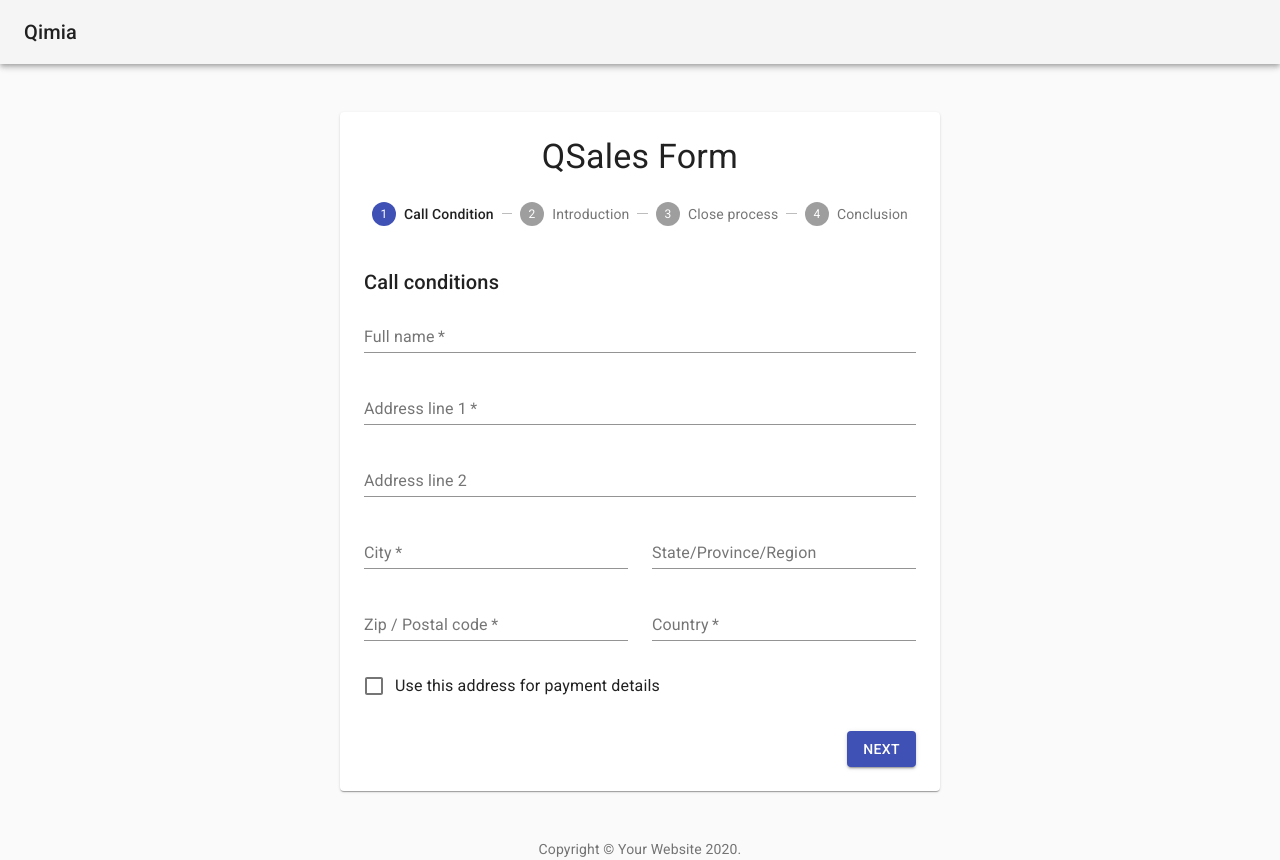
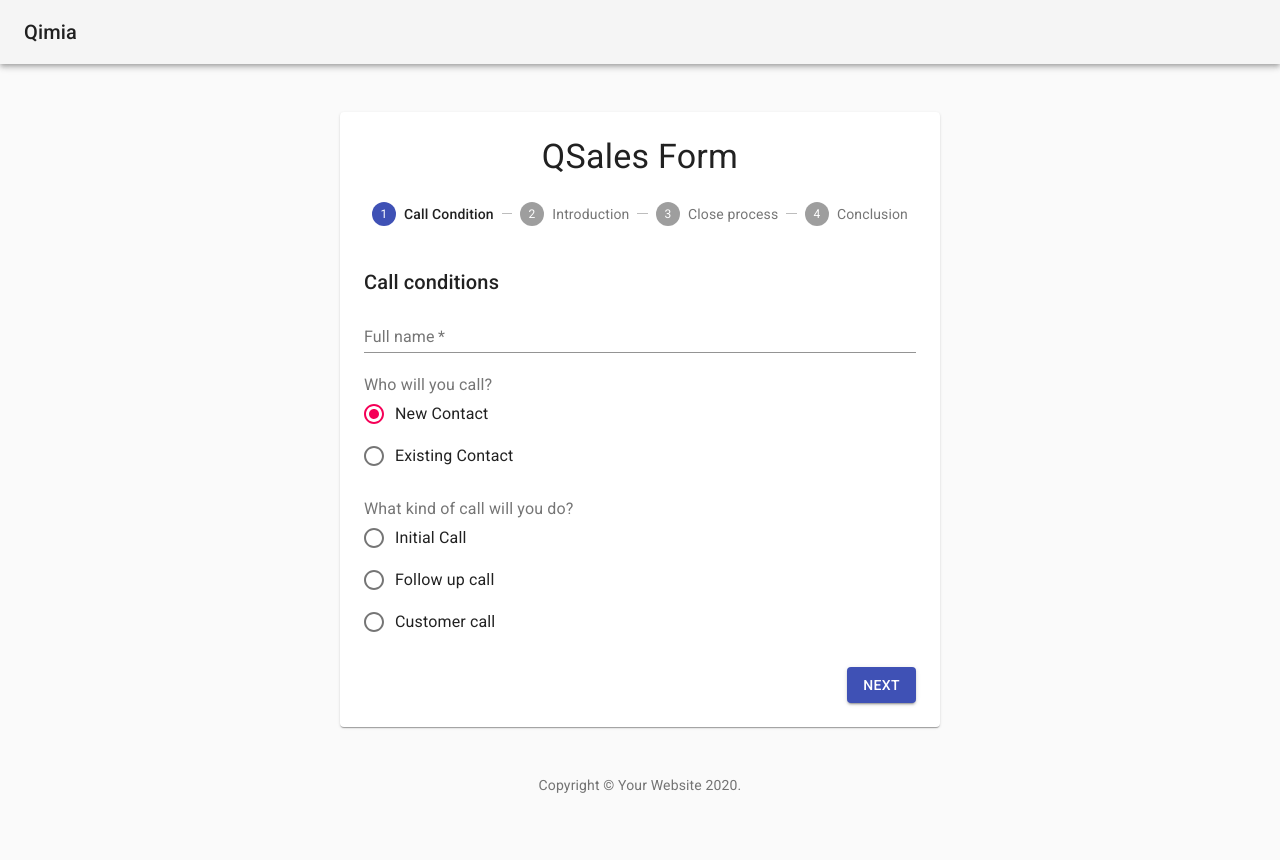
Before and after one commit to lilyanAhmetoglu/hubspot-guidline, a React (Create React App) app: page / in a window 1280 px wide. After the commit the page ends 800 px from the top, so only its background shows below. Built offline with nearby package versions, Linux system fonts and the light colour scheme.

Commit message:
form updating

```diff
--- a/src/views/Dashboard/CallCondition.js
+++ b/src/views/Dashboard/CallCondition.js
@@ -1,15 +1,33 @@
-import React from 'react';
-import Grid from '@material-ui/core/Grid';
-import Typography from '@material-ui/core/Typography';
-import TextField from '@material-ui/core/TextField';
-import FormControlLabel from '@material-ui/core/FormControlLabel';
-import Checkbox from '@material-ui/core/Checkbox';
+import React, { useState } from "react";
+import Grid from "@material-ui/core/Grid";
+import Typography from "@material-ui/core/Typography";
+import TextField from "@material-ui/core/TextField";
+import Radio from "@material-ui/core/Radio";
+import RadioGroup from "@material-ui/core/RadioGroup";
+import FormControlLabel from "@material-ui/core/FormControlLabel";
+import FormControl from "@material-ui/core/FormControl";
+import FormLabel from "@material-ui/core/FormLabel";
+import Checkbox from "@material-ui/core/Checkbox";
 
 export default function CallCondition() {
+  const [hidden, setHidden] = useState(false);
+  const [value, setValue] = React.useState("New Contact");
+  const handleChangeCallType = (event) => {
+    setValue(event.target.value);
+  };
+  const handleChange = (event) => {
+    setValue(event.target.value);
+    if (event.target.value === "New Contact") {
+      setHidden(false);
+    }
+    if (event.target.value === "Existing Contact") {
+      setHidden(true);
+    }
+  };
   return (
     <React.Fragment>
       <Typography variant="h6" gutterBottom>
-      Call conditions
+        Call conditions
       </Typography>
       <Grid container spacing={3}>
         <Grid item xs={12} sm={12}>
@@ -22,8 +40,67 @@ export default function CallCondition() {
             autoComplete="given-name"
           />
         </Grid>
+        <Grid item xs={12}>
+          <FormControl component="fieldset">
+            <FormLabel component="legend"> Who will you call?</FormLabel>
+            <RadioGroup
+              aria-label="contact"
+              name="contact"
+              value={value}
+              onChange={handleChange}
+            >
+              <FormControlLabel
+                value="New Contact"
+                control={<Radio />}
+                label="New Contact"
+              />
+              <FormControlLabel
+                value="Existing Contact"
+                control={<Radio />}
+                label=" Existing Contact"
+              />
+            </RadioGroup>
+          </FormControl>
+        </Grid>
+        {!hidden && (
 
-        <Grid item xs={12}>
+            <Grid item xs={12}>
+              <FormControl component="fieldset">
+                <FormLabel component="legend">
+                  {" "}
+                  What kind of call will you do?
+                </FormLabel>
+                <RadioGroup
+                  aria-label="callType"
+                  name="callType"
+                  value={value}
+                  onChange={handleChangeCallType}
+                >
+                  <FormControlLabel
+                    value="Initial Call"
+                    control={<Radio />}
+                    label="Initial Call"
+                  />
+                  <FormControlLabel
+                    value="Follow up call"
+                    control={<Radio />}
+                    label="Follow up call"
+                  />
+                  <FormControlLabel
+                    value="Customer call"
+                    control={<Radio />}
+                    label="Customer call"
+                  />
+                </RadioGroup>
+              </FormControl>
+            </Grid>
+
+        )}
+
+        {hidden && <div>old</div>}
+
+        {/*
+   <Grid item xs={12}>
           <TextField
             required
             id="address1"
@@ -81,6 +158,8 @@ export default function CallCondition() {
             label="Use this address for payment details"
           />
         </Grid>
+
+*/}
       </Grid>
     </React.Fragment>
   );
--- a/src/views/Dashboard/Dashboard.js
+++ b/src/views/Dashboard/Dashboard.js
@@ -120,12 +120,10 @@ export default function Dashboard() {
             {activeStep === steps.length ? (
               <React.Fragment>
                 <Typography variant="h5" gutterBottom>
-                  Thank you for your order.
+                  Congrates :)
                 </Typography>
                 <Typography variant="subtitle1">
-                  Your order number is #2001539. We have emailed your order
-                  confirmation, and will send you an update when your order has
-                  shipped.
+                  Your form has been successfylly submittd
                 </Typography>
               </React.Fragment>
             ) : (
--- a/src/views/Pages/Login/Login.js
+++ b/src/views/Pages/Login/Login.js
@@ -12,7 +12,7 @@ import LockOutlinedIcon from "@material-ui/icons/LockOutlined";
 import Typography from "@material-ui/core/Typography";
 import { makeStyles } from "@material-ui/core/styles";
 import Container from "@material-ui/core/Container";
-
+import { useHistory } from 'react-router-dom';
 function Copyright() {
   return (
     <Typography variant="body2" color="textSecondary" align="center">
@@ -87,7 +87,8 @@ export default function Login() {
             label="Remember me"
           />
           <Button
-            type="submit"
+         //   type="submit"
+         onClick={() => { alert('clicked') }}
             fullWidth
             variant="contained"
             color="primary"
```
